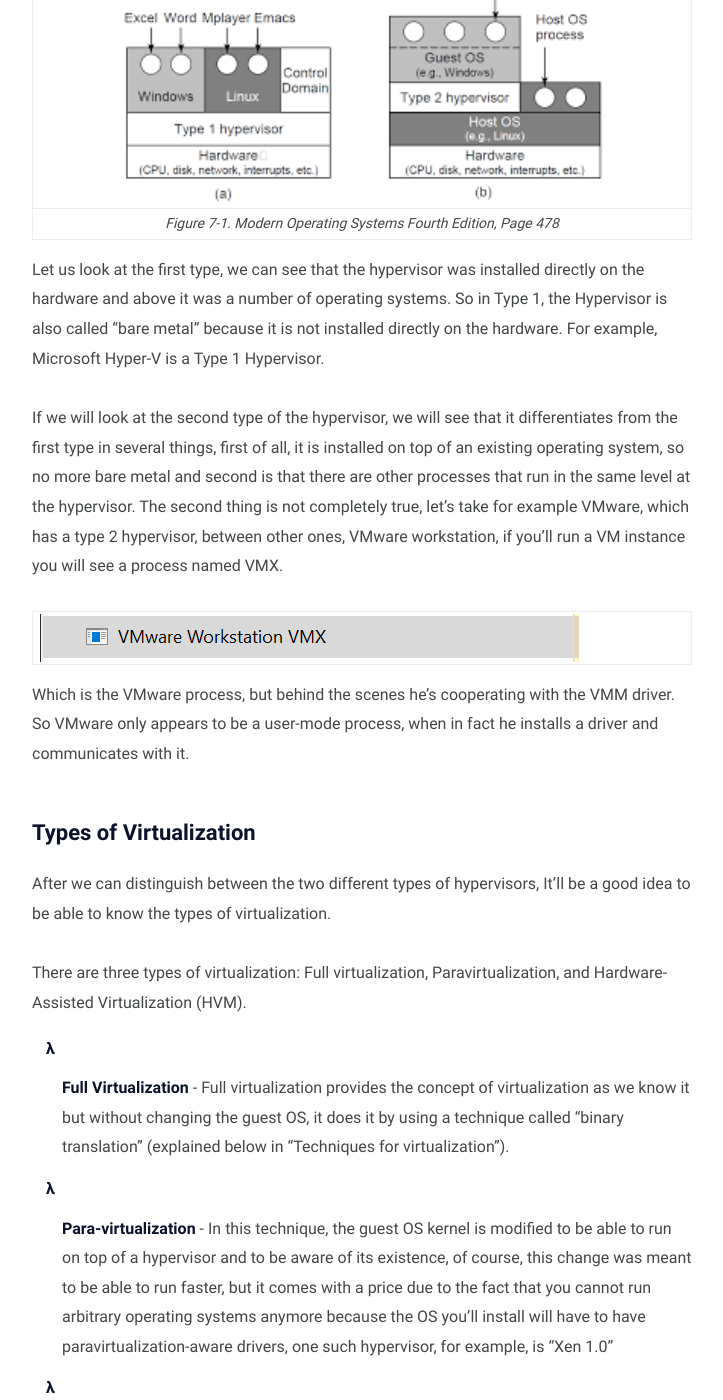
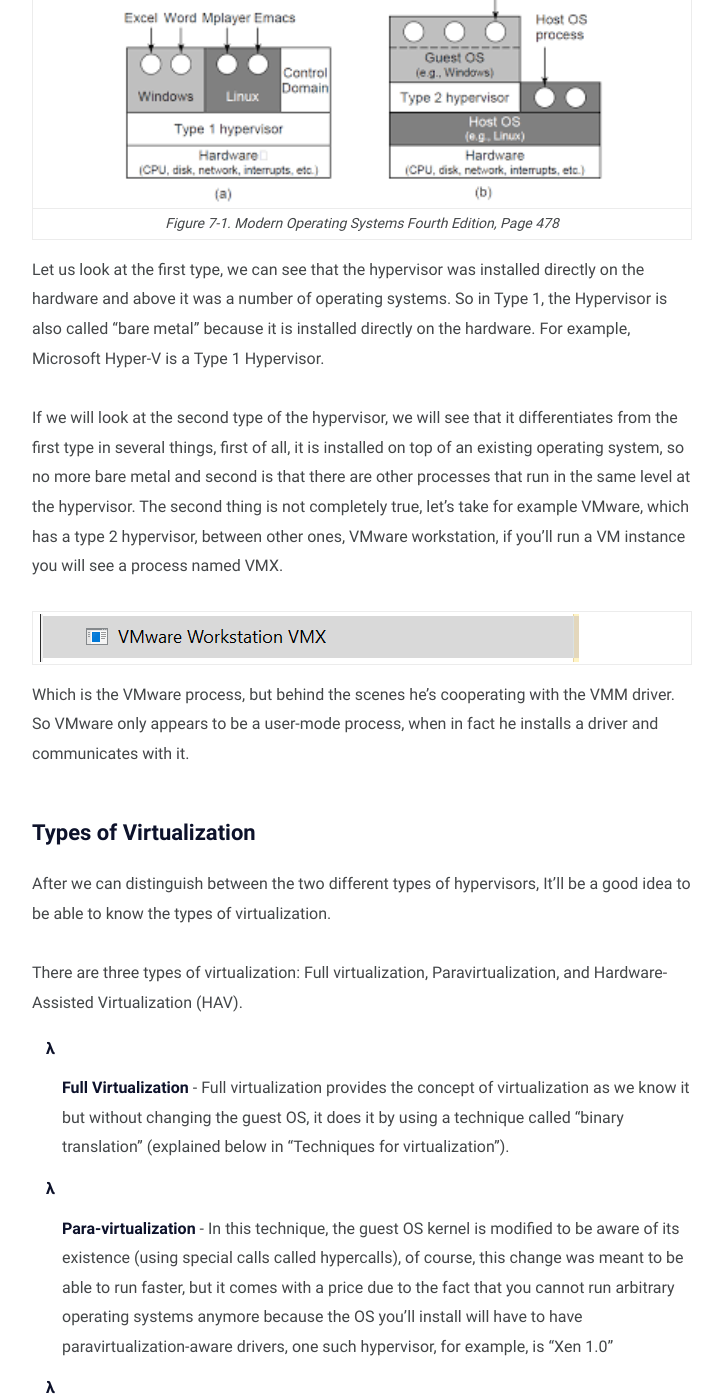
Before and after one commit to yuvaly0/yuvaly0.github.io, a Jekyll site: the page built from _posts/introduction-to-virtualization/2020-06-19-introduction-to-virtualization.md, in a window 1280 px wide and 1400 px high, scrolled down 2803 px. Shown: the whole window, without its empty margins (278-1001 px from the left). Built offline with Jekyll 4.4.1, drawn with Linux system fonts in a browser that asks for light colours; some web fonts are replaced; some of the changed text lies outside the part shown.

Commit message:
final vocabulary changes

```diff
--- a/_posts/introduction-to-virtualization/2020-06-19-introduction-to-virtualization.md
+++ b/_posts/introduction-to-virtualization/2020-06-19-introduction-to-virtualization.md
@@ -5,7 +5,7 @@ modified: 2020-06-19 17:30:47 +07:00
 tags: [virtualization]
 ---
 
-# Introduction To Virtualization
+# Introduction
 
 In this article, I hope to show you the basics of virtualization summarized in one place, in the recent time I searched for a new research topic and it came to my mind that I don't know very much about virtualization and about what goes on when I turn on my ubuntu VM in VMware Workstation.
 
@@ -57,7 +57,7 @@ The first one is called Type 1 and the second Type 2 :)
 
 
 Let us look at the first type, we can see that the hypervisor was installed directly on the hardware and above it was a number of operating systems.
-So in Type 1, the Hypervisor is also called “bare metal” because it is not installed directly on the hardware.
+So in Type 1, the Hypervisor is also called “bare metal” because it is installed directly on the hardware.
 For example, Microsoft Hyper-V is a Type 1 Hypervisor.
 
 If we will look at the second type of the hypervisor, we will see that it differentiates from the first type in several things, first of all, it is installed on top of an existing operating system, so no more bare metal and second is that there are other processes that run in the same level at the hypervisor.
@@ -73,14 +73,14 @@ So VMware only appears to be a user-mode process, when in fact he installs a dri
 
 After we can distinguish between the two different types of hypervisors, It’ll be a good idea to be able to know the types of virtualization.
 
-There are three types of virtualization: Full virtualization, Paravirtualization, and Hardware-Assisted Virtualization (HVM).
+There are three types of virtualization: Full virtualization, Paravirtualization, and Hardware-Assisted Virtualization (HAV).
 
 * __Full Virtualization__ -  Full virtualization provides the concept of virtualization as we know it but without changing the guest OS, it does it by using a technique called “binary translation” (explained below in “Techniques for virtualization”).
 
-* __Para-virtualization__ -  In this technique, the guest OS kernel is modified to be able to run on top of a hypervisor and to be aware of its existence, of course, this change was meant to be able to run faster, but it comes with a price due to the fact that you cannot run arbitrary operating systems anymore because the OS you'll install will have to have paravirtualization-aware drivers, one such hypervisor, for example, is “Xen 1.0”
+* __Para-virtualization__ -  In this technique, the guest OS kernel is modified to be aware of its existence (using special calls called hypercalls), of course, this change was meant to be able to run faster, but it comes with a price due to the fact that you cannot run arbitrary operating systems anymore because the OS you'll install will have to have paravirtualization-aware drivers, one such hypervisor, for example, is “Xen 1.0”
 
-* __Hardware-Assisted__ Virtualization -  This type presented a new approach, if in paravirtualization you had to change the guest OS kernel, here you need to have special hardware,  for example, extra instructions to the ISA.
-This technique is common nowadays in modern hypervisors, for instance, Hyper-V.
+* __Hardware-Assisted Virtualization__ -  This type presented a new approach, if in paravirtualization you had to change the guest OS kernel, here you need to have special hardware,  for example, extra instructions to the ISA.
+This technique is common nowadays in modern hypervisors, for instance, Microsoft Hyper-V.
 
 ## Techniques for virtualization
 
@@ -138,9 +138,9 @@ __Hardware-assisted paging (Intel’s Extended Page Tables)__ - In order to redu
 
 An upside for using EPT over Shadow Page Tables is that in EPT the TLB gets an added responsibility and has the GVA to GPA and the MVA to MPA translation, the TLB has a new VM specific tag called Address Space IDentifier (ASID). With this tag, the TLB can now keep track of which TLB entry is to which VM which will result in that we don’t need to flush the TLB for each VM Exit, the TLB entries can coexist.
 
-If the address was not found in the TLB, will go threw the EPT tables.
+If the address was not found in the TLB, it will go threw the EPT tables.
 
-Tough VM Exit can still occur if the EPT cannot translate a GPA. Such an occasion should be infrequent.
+Tough VM Exit can still occur if the EPT cannot translate a GPA. Such an occasion is infrequent.
 
 | ![alternat text](/assets/introduction-to-virtualization/ept_tlb.gif) |
 |:--:|
```
Also changed, not shown: other parts of _posts/introduction-to-virtualization/2020-06-19-introduction-to-virtualization.md (+5 -5 lines).
